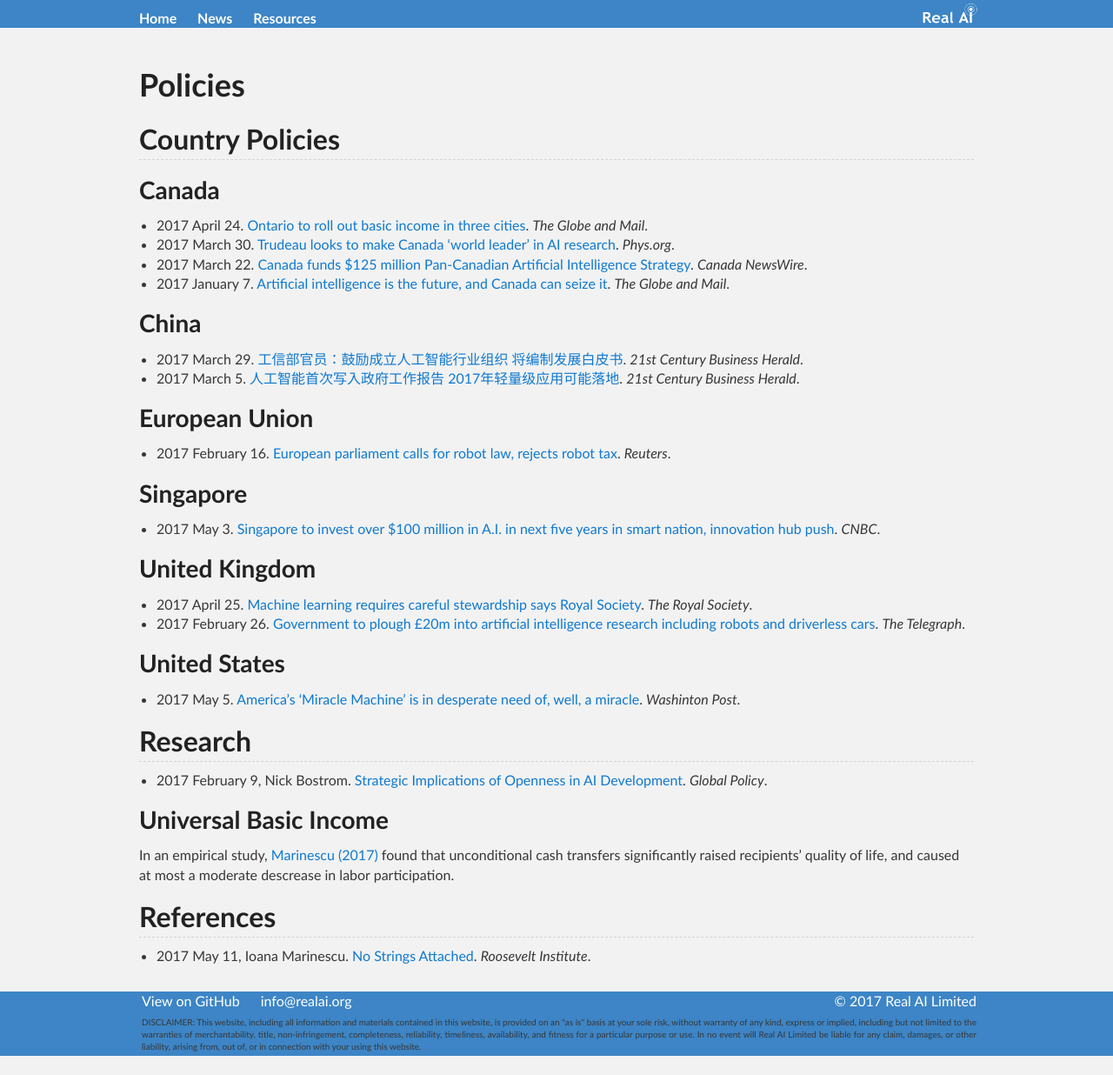
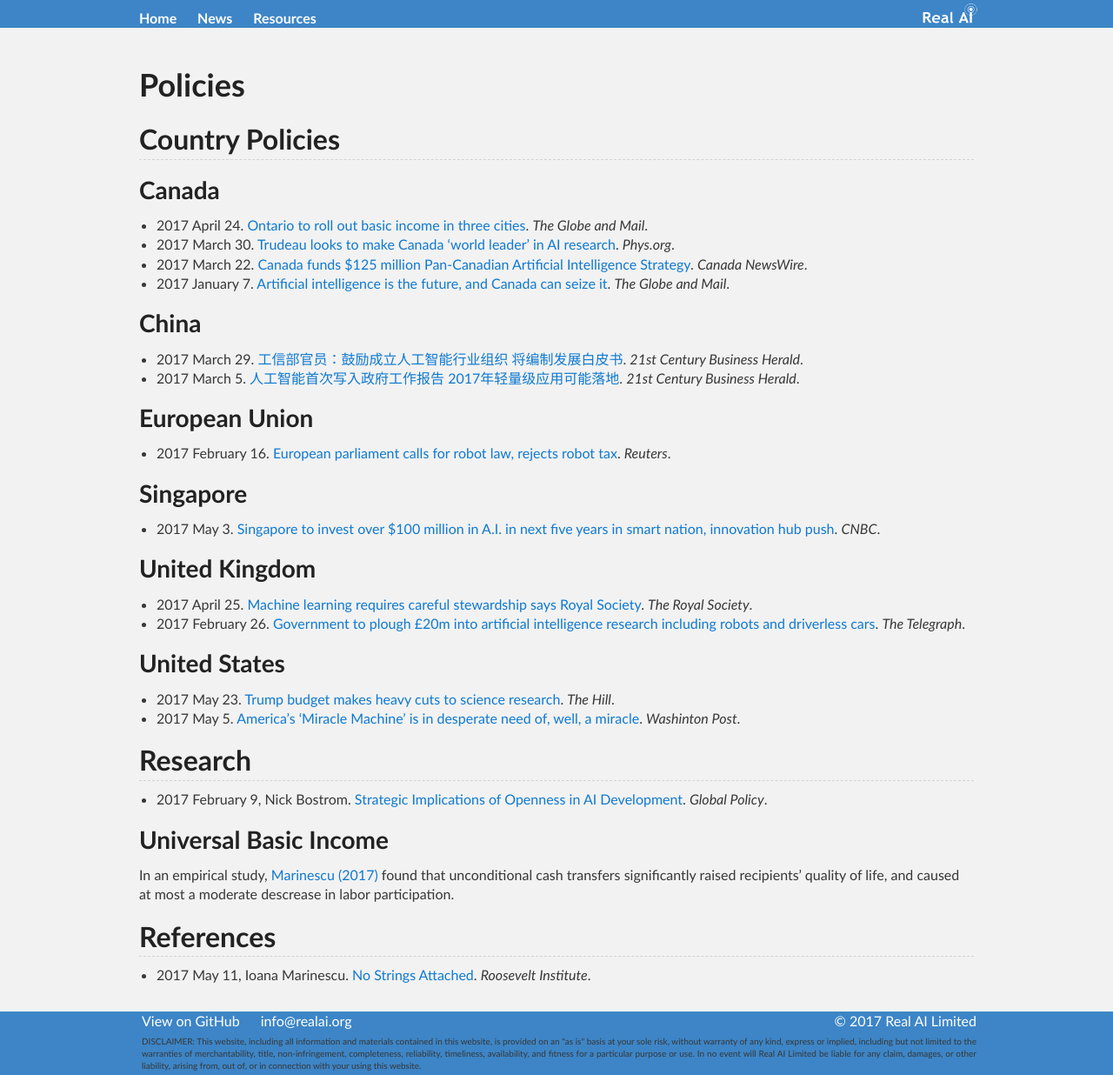
Before and after one commit to Tonywuhk/realai.org, a Jekyll site: the page built from policies.md, in a window 1280 px wide. Shown: the whole page at 87% size. Built offline with Jekyll 4.4.1, drawn with Linux system fonts in a browser that asks for light colours; our own code applies the rules of GitHub Pages for plain Markdown files; comment, search, counter and statistics services are not loaded; the repository's description, which GitHub fills in, is left out; before the commit the page ends 1214 px from its top, so only the background shows below that.

Commit message:
Update policies.md

```diff
--- a/policies.md
+++ b/policies.md
@@ -27,10 +27,13 @@
 * 2017 May 3. [Singapore to invest over $100 million in A.I. in next five years in smart nation, innovation hub push](http://www.cnbc.com/2017/05/03/singapores-national-research-foundation-to-invest-150-million-dollars-in-ai.html). *CNBC*.
 
 ### United Kingdom
+
 * 2017 April 25. [Machine learning requires careful stewardship says Royal Society](https://royalsociety.org/news/2017/04/machine-learning-requires-careful-stewardship-says-royal-society/). *The Royal Society*.
 * 2017 February 26. [Government to plough £20m into artificial intelligence research including robots and driverless cars](http://www.telegraph.co.uk/news/2017/02/26/government-plough-20m-artificial-intelligence-research-including/). *The Telegraph*.
 
 ### United States
+
+* 2017 May 23. [Trump budget makes heavy cuts to science research](http://thehill.com/policy/technology/334764-trump-budget-would-make-heavy-cuts-to-science). *The Hill*.
 * 2017 May 5. [America’s ‘Miracle Machine’ is in desperate need of, well, a miracle](https://www.washingtonpost.com/opinions/americas-miracle-machine-is-in-desperate-need-of-well-a-miracle/2017/05/05/daafbe6a-30e7-11e7-9534-00e4656c22aa_story.html). *Washinton Post*.
 
 ## Research
```
